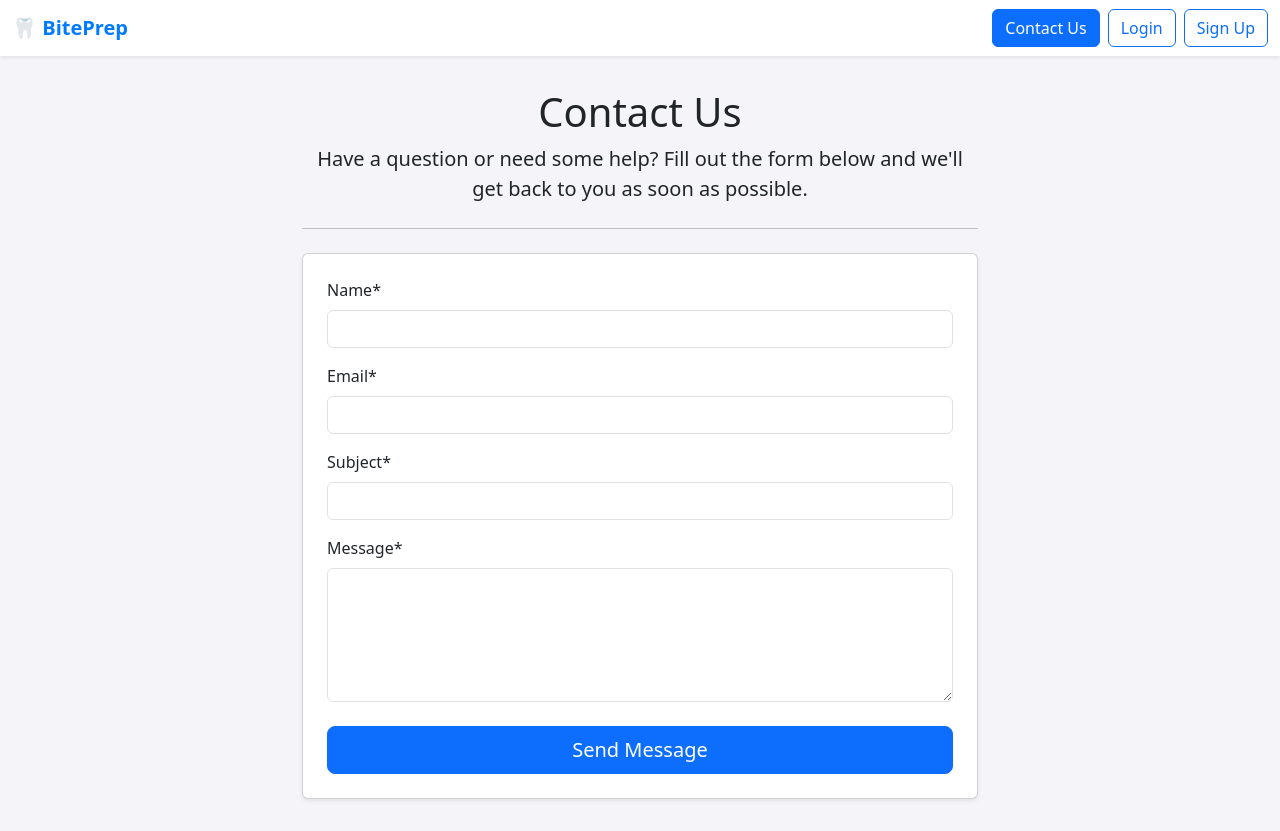
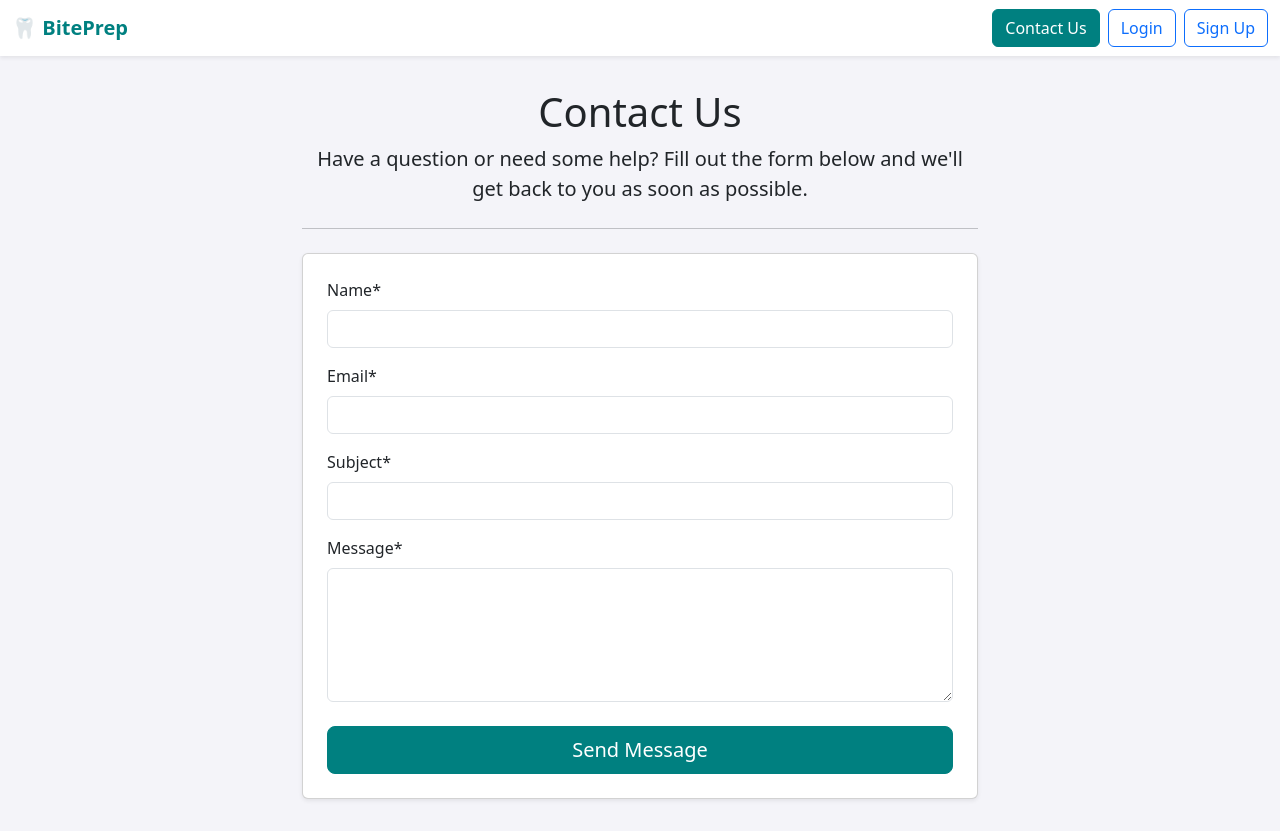
Before and after one commit to biteprep/biteprep, a Django app: page /contact/ in a window 1280 px wide. Run offline with Django 5.2, Linux system fonts and the light colour scheme; some libraries are stand-ins or nearby versions.

Commit message:
STYLE: Implement new teal and slate color palette

```diff
--- a/templates/base.html
+++ b/templates/base.html
@@ -11,7 +11,26 @@
     <!-- Bootstrap Icons CSS -->
     <link rel="stylesheet" href="https://cdn.jsdelivr.net/npm/bootstrap-icons@1.10.5/font/bootstrap-icons.css">
 
+    <!-- ============================================= -->
+    <!-- START: NEW CUSTOM STYLING BLOCK -->
+    <!-- ============================================= -->
     <style>
+        :root {
+            --bs-primary: #008080; /* Teal */
+            --bs-primary-rgb: 0, 128, 128;
+            --bs-secondary: #6c757d; /* Slate Gray */
+            --bs-secondary-rgb: 108, 117, 125;
+            --bs-success: #198754;
+            --bs-info: #0dcaf0;
+            --bs-warning: #ffc107;
+            --bs-danger: #dc3545;
+            --bs-light: #f8f9fa;
+            --bs-dark: #343a40;
+
+            /* Custom Link Hover Color */
+            --bs-link-hover-color: #005959; /* Darker Teal */
+        }
+
         body {
             background-color: #f4f4f9;
         }
@@ -19,14 +38,43 @@
             margin-top: 2rem;
             margin-bottom: 2rem;
         }
-        /* Removed the alert styling from base to allow for more flexible alerts per page */
+
+        /* --- Button Customization --- */
+        .btn-primary {
+            --bs-btn-bg: var(--bs-primary);
+            --bs-btn-border-color: var(--bs-primary);
+            --bs-btn-hover-bg: #006666; /* Slightly darker teal for hover */
+            --bs-btn-hover-border-color: #006666;
+            --bs-btn-active-bg: #005959;
+            --bs-btn-active-border-color: #005959;
+            --bs-btn-focus-shadow-rgb: var(--bs-primary-rgb);
+        }
+
+        /* --- Accordion Customization --- */
+        .accordion-button:not(.collapsed) {
+            background-color: rgba(var(--bs-primary-rgb), 0.1);
+            color: var(--bs-dark);
+        }
+        .accordion-button:focus {
+            box-shadow: 0 0 0 0.25rem rgba(var(--bs-primary-rgb), 0.25);
+        }
+
+        /* --- Navbar Brand Customization --- */
+        .navbar-brand {
+            color: var(--bs-primary) !important;
+        }
+
     </style>
+    <!-- ============================================= -->
+    <!-- END: NEW CUSTOM STYLING BLOCK -->
+    <!-- ============================================= -->
+
     {% block head_styles %}{% endblock %}
 </head>
 <body>
     <nav class="navbar navbar-expand-lg navbar-light bg-white shadow-sm">
         <div class="container-fluid">
-            <a class="navbar-brand" href="{% url 'home' %}" style="font-weight: bold; color: #007bff;">🦷 BitePrep</a>
+            <a class="navbar-brand" href="{% url 'home' %}" style="font-weight: bold;">🦷 BitePrep</a>
 
             <button class="navbar-toggler" type="button" data-bs-toggle="collapse" data-bs-target="#navbarNav" aria-controls="navbarNav" aria-expanded="false" aria-label="Toggle navigation">
                 <span class="navbar-toggler-icon"></span>
@@ -35,7 +83,6 @@
             <div class="collapse navbar-collapse" id="navbarNav">
                 <div class="ms-auto d-flex align-items-center">
                     {% if user.is_authenticated %}
-
                         <a href="{% url 'quiz_setup' %}" class="btn {% if request.resolver_match.url_name == 'quiz_setup' %}btn-primary{% else %}btn-outline-primary{% endif %} me-2">Start New Quiz</a>
                         <a href="{% url 'dashboard' %}" class="btn {% if request.resolver_match.url_name == 'dashboard' %}btn-primary{% else %}btn-outline-primary{% endif %} me-2">Dashboard</a>
                         <a href="{% url 'account' %}" class="btn {% if request.resolver_match.url_name == 'account' %}btn-primary{% else %}btn-outline-primary{% endif %} me-2">Account</a>
@@ -75,9 +122,6 @@
 
     <script src="https://cdn.jsdelivr.net/npm/bootstrap@5.3.3/dist/js/bootstrap.bundle.min.js" integrity="sha384-YvpcrYf0tY3lHB60NNkmXc5s9fDVZLESaAA55NDzOxhy9GkcIdslK1eN7N6jIeHz" crossorigin="anonymous"></script>
 
-    <!-- ============================================= -->
-    <!-- THIS IS THE NEWLY ADDED BLOCK FOR CUSTOM SCRIPTS -->
-    <!-- ============================================= -->
     {% block scripts %}{% endblock %}
 
 </body>
```
